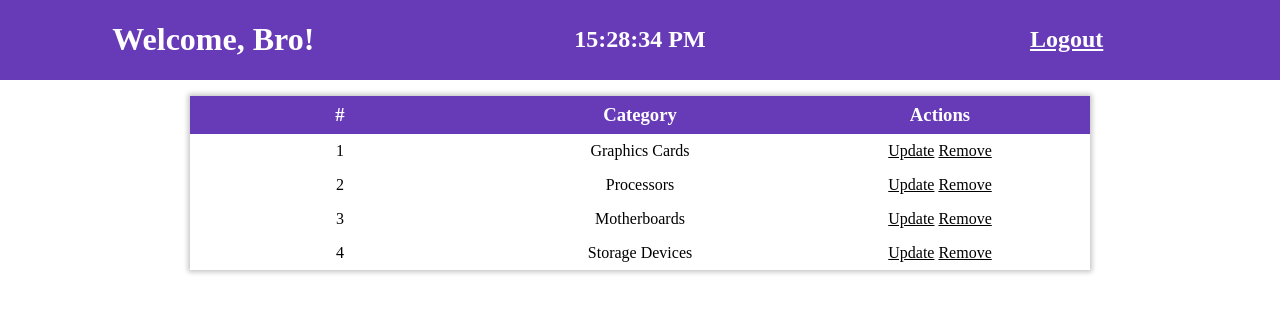
After one commit to jonathanfrancisco/Inventory-Management-System, a PHP site: page /category.php in a window 1280 px wide. The commit adds this page. Shown: the top 313 px of the page. Run offline with PHP 8.4, Linux system fonts and the light colour scheme.

Commit message:
Add category page

```diff
--- a/assets/style.css
+++ b/assets/style.css
@@ -135,7 +135,7 @@ body {
     BRAND
 *************/
 
-.brand__row {
+.brand__row, .category__row {
     display: grid;
     grid-template-columns: repeat(3, 1fr);
     justify-items: center;
--- /dev/null
+++ b/category.php
@@ -0,0 +1,63 @@
+<!DOCTYPE html>
+<html lang="en">
+<head>
+    <meta charset="UTF-8">
+    <meta name="viewport" content="width=device-width, initial-scale=1.0">
+    <meta http-equiv="X-UA-Compatible" content="ie=edge">
+    <title>Categories</title>
+    <link rel="stylesheet" href="assets/style.css">
+</head>
+<body>
+
+    <div class="header">
+        <h1>Welcome, Bro!</h1>
+        <h2 class="header__time"></h2>
+        <a href="logout.php"><h2>Logout</h2></a>
+    </div>
+
+    <div class="table">
+        <div class="table__header table__row category__row">
+            <h3>#</h3>
+            <h3>Category</h3>
+            <h3>Actions</h3>
+        </div>
+
+
+        <div class="table__row category__row">
+            <p>1</p>
+            <p>Graphics Cards</p>
+            <div>
+                <a href="">Update</a>
+                <a href="">Remove</a>
+            </div>
+        </div>
+        <div class="table__row category__row">
+            <p>2</p>
+            <p>Processors</p>
+            <div>
+                <a href="">Update</a>
+                <a href="">Remove</a>
+            </div>
+        </div>
+        <div class="table__row category__row">
+            <p>3</p>
+            <p>Motherboards</p>
+            <div>
+                <a href="">Update</a>
+                <a href="">Remove</a>
+            </div>
+        </div>
+        <div class="table__row category__row">
+            <p>4</p>
+            <p>Storage Devices</p>
+            <div>
+                <a href="">Update</a>
+                <a href="">Remove</a>
+            </div>
+        </div>
+    </div>
+
+    <script src="assets/app.js"></script>
+
+</body>
+</html>
```
